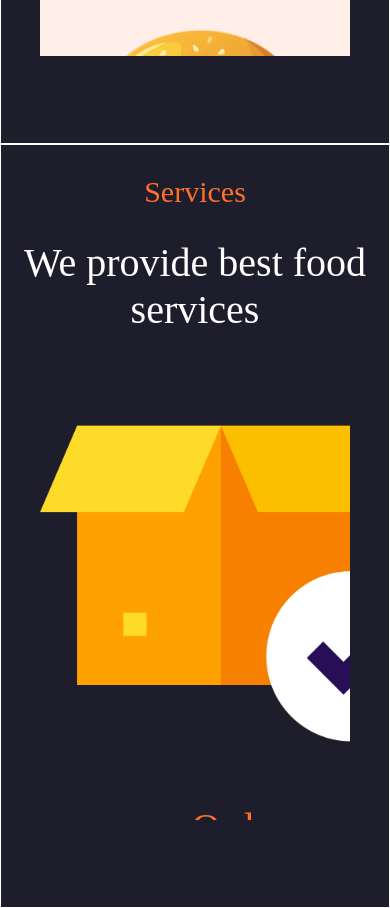
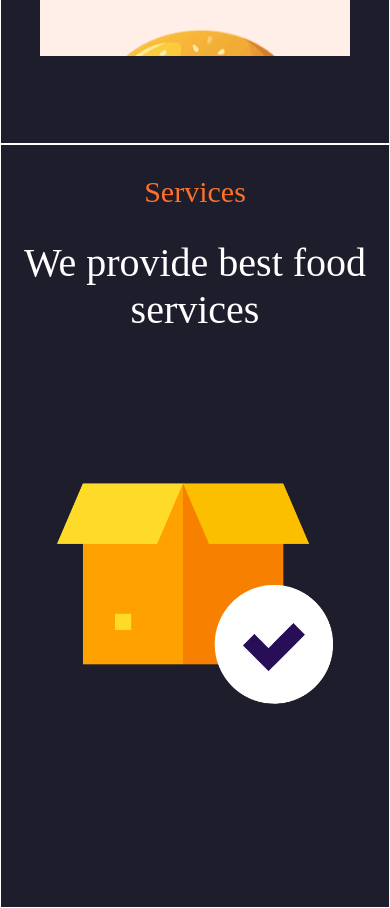
Before and after one commit to Gonzx77/proyectoWeb, a plain HTML site: page index.html in a window 390 px wide. Shown: the part 2228-3136 px from the top of the page. Drawn offline with nearby package versions, Linux system fonts and the light colour scheme.

Commit message:
Se adapto el menu de servicios a dispositivos moviles

```diff
--- a/css/style.css
+++ b/css/style.css
@@ -178,6 +178,9 @@ body{
 .productImg{
     height: 90%;
 }
+.productImg2{
+    height: 60%;
+}
 
 .productTitle{
     text-align: center;
@@ -276,4 +279,18 @@ body{
         padding: 0;
         grid-template-rows: 70% 30%;
     }
+    .productCont2{
+        width: 100%;
+        height: 100%;
+        padding: 0;
+        grid-template-rows: 70% 30%;
+    }
+
+
+    .productTitle2{
+        font-size: 50px;
+    }
+    .productDescript2{
+        font-size: 24px;
+    }
 }
--- a/index.html
+++ b/index.html
@@ -110,7 +110,7 @@
         <div class="productsGrid">
             <div class="productCont2">
                 <div class="productImgCont">
-                    <img class="productImg" src="storage/images/s1.png">
+                    <img class="productImg2" src="storage/images/s1.png">
                 </div>
                 <div class="productTextCont">
                     <p class="productTitle2">Order</p>
@@ -119,7 +119,7 @@
             </div>
             <div class="productCont2">
                 <div class="productImgCont">
-                    <img class="productImg" src="storage/images/s2.png">
+                    <img class="productImg2" src="storage/images/s2.png">
                 </div>
                 <div class="productTextCont">
                     <p class="productTitle2">Shipping</p>
@@ -128,7 +128,7 @@
             </div>
             <div class="productCont2">
                 <div class="productImgCont">
-                    <img class="productImg" src="storage/images/s3.png">
+                    <img class="productImg2" src="storage/images/s3.png">
                 </div>
                 <div class="productTextCont">
                     <p class="productTitle2">Delivered</p>
```
